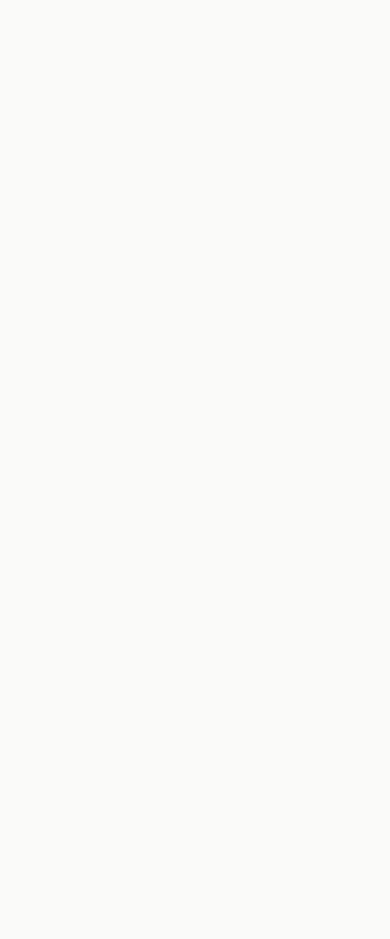
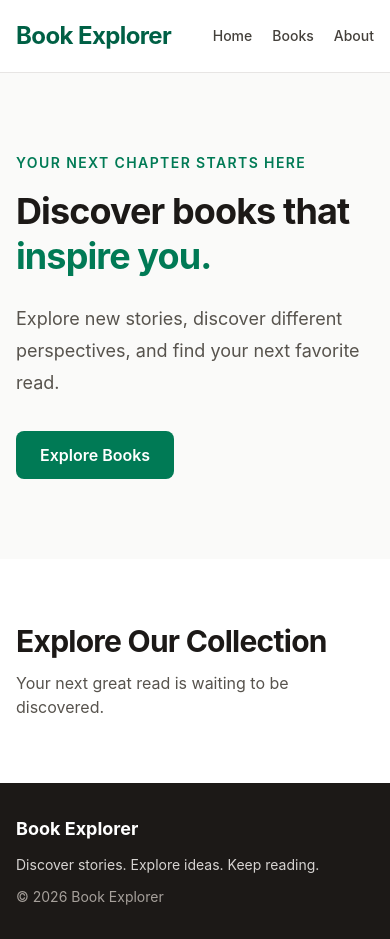
Before and after one commit to rithairagena13-spec/Book-Explorer, a website built with Vite: page index.html in a window 390 px wide. Before the commit the page ends 844 px from the top, so only its background shows below. Built offline with nearby package versions, Linux system fonts and the light colour scheme.

Commit message:
Build responsive homepage layout

```diff
--- a/index.html
+++ b/index.html
@@ -9,9 +9,62 @@
     <link rel="stylesheet" href="/input.css" />
   </head>
   <body class="min-h-screen bg-stone-50 text-stone-900">
-    <header></header>
-    <main></main>
-    <footer></footer>
+    <header class="border-b border-stone-200 bg-white">
+      <nav class="mx-auto flex max-w-7xl items-center justify-between px-4 py-5 sm:px-6 lg:px-8">
+        <a href="#" class="text-2xl font-bold tracking-tight text-emerald-800">
+          Book Explorer
+        </a>
+
+        <div class="flex items-center gap-5 text-sm font-medium sm:gap-8">
+          <a href="#" class="text-stone-700 hover:text-emerald-700">Home</a>
+          <a href="#books" class="text-stone-700 hover:text-emerald-700">Books</a>
+          <a href="#about" class="text-stone-700 hover:text-emerald-700">About</a>
+        </div>
+      </nav>
+    </header>
+
+    <main>
+      <section class="mx-auto max-w-7xl px-4 py-20 sm:px-6 sm:py-28 lg:px-8">
+        <div class="max-w-3xl">
+          <p class="mb-4 text-sm font-semibold uppercase tracking-widest text-emerald-700">
+            Your next chapter starts here
+          </p>
+
+          <h1 class="text-4xl font-bold leading-tight tracking-tight sm:text-5xl lg:text-6xl">
+            Discover books that
+            <span class="text-emerald-700">inspire you.</span>
+          </h1>
+
+          <p class="mt-6 max-w-2xl text-lg leading-8 text-stone-600">
+            Explore new stories, discover different perspectives, and find your next favorite read.
+          </p>
+
+          <a href="#books" class="mt-8 inline-block rounded-lg bg-emerald-700 px-6 py-3 font-semibold text-white transition hover:bg-emerald-800">
+            Explore Books
+          </a>
+        </div>
+      </section>
+
+      <section id="books" class="bg-white px-4 py-16 sm:px-6 lg:px-8">
+        <div class="mx-auto max-w-7xl">
+          <h2 class="text-3xl font-bold tracking-tight">Explore Our Collection</h2>
+          <p class="mt-3 text-stone-600">Your next great read is waiting to be discovered.</p>
+        </div>
+      </section>
+    </main>
+
+    <footer id="about" class="bg-stone-900 px-4 py-8 text-white sm:px-6 lg:px-8">
+      <div class="mx-auto flex max-w-7xl flex-col gap-3 sm:flex-row sm:items-center sm:justify-between">
+        <p class="text-lg font-bold">Book Explorer</p>
+        <p class="text-sm text-stone-300">
+          Discover stories. Explore ideas. Keep reading.
+        </p>
+        <p class="text-sm text-stone-400">
+          &copy; 2026 Book Explorer
+        </p>
+      </div>
+    </footer>
+
     <script type="module" src="/src/main.js"></script>
   </body>
 </html>
```
